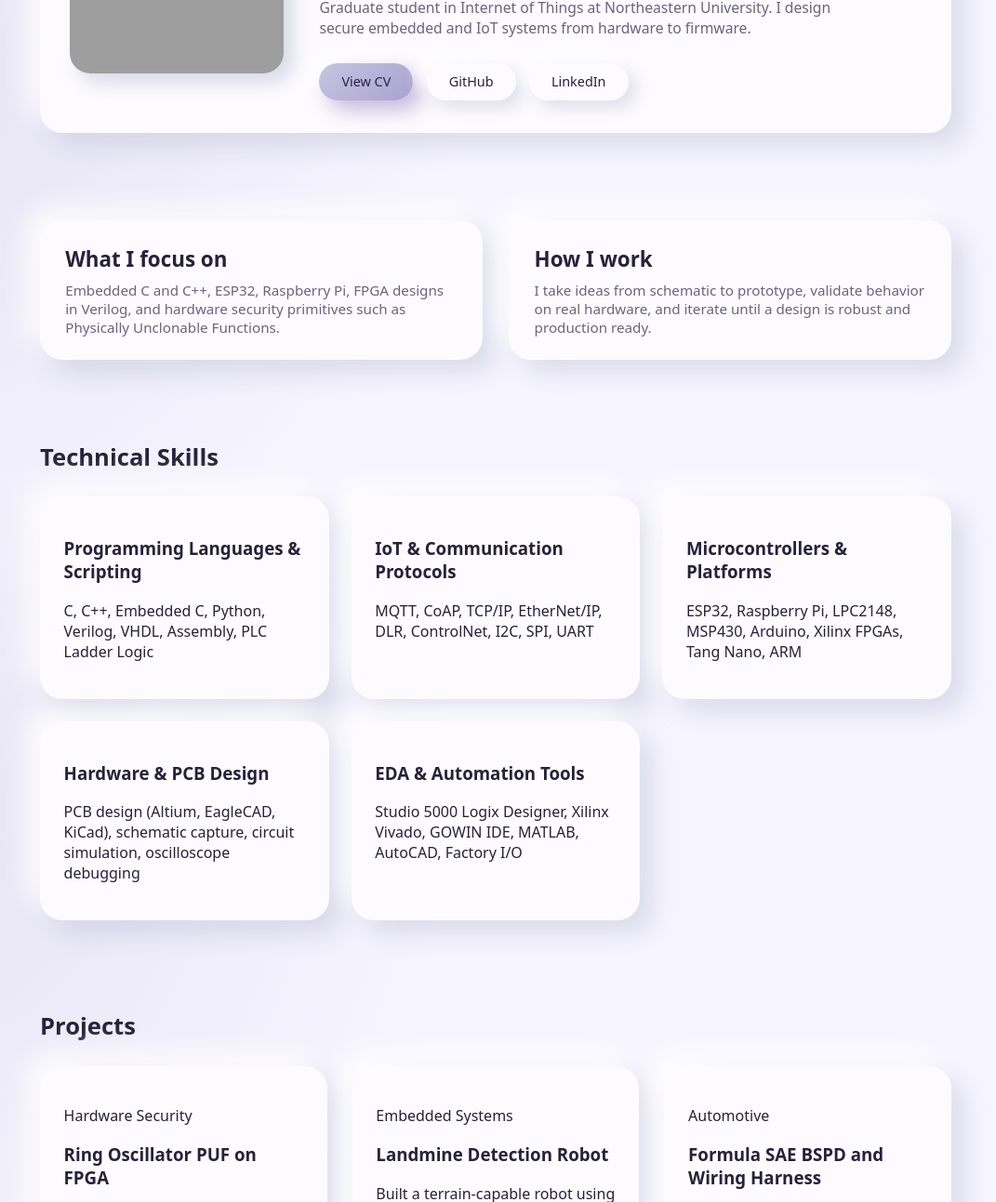
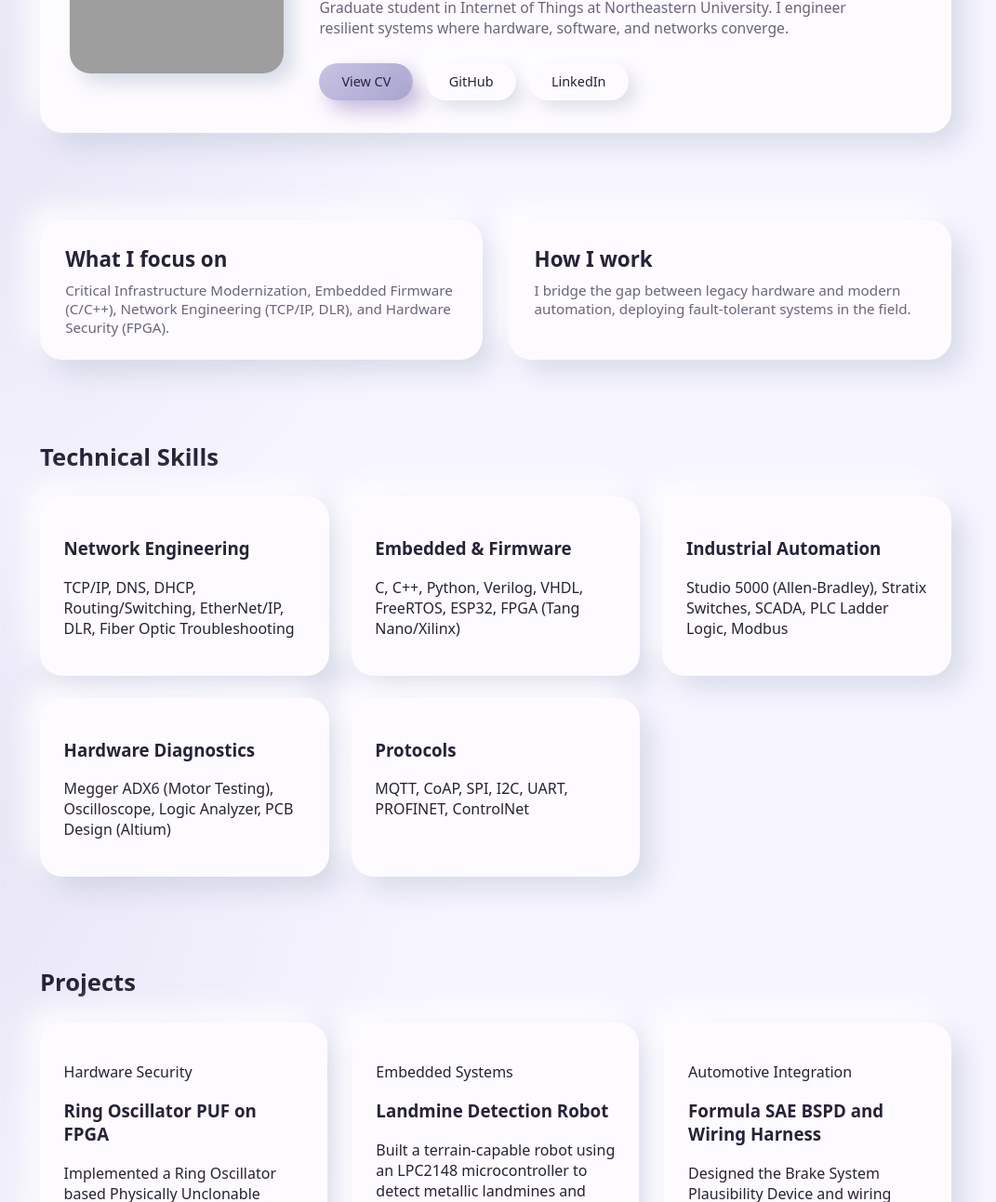
Before and after one commit to AtharvaK1810/AtharvaK1810.github.io, a plain HTML site: page index.html in a window 1280 px wide. Shown: the part 286-1579 px from the top of the page at 93% size, without its empty margins (107-1178 px from the left). Drawn offline with Linux system fonts and the light colour scheme; grey boxes are pictures that could not be loaded.

Commit message:
Update index.html

```diff
--- a/index.html
+++ b/index.html
@@ -35,13 +35,13 @@
       </div>
 
       <div class="hero-content">
-        <p class="hero-eyebrow">Embedded Systems. IoT. FPGA. Hardware Security.</p>
+        <p class="hero-eyebrow">Embedded Systems. IoT. Industrial Automation.</p>
 
         <h1 class="hero-title">Atharva Prashant Kale</h1>
 
         <p class="hero-subtitle">
           Graduate student in Internet of Things at Northeastern University.
-          I design secure embedded and IoT systems from hardware to firmware.
+          I engineer resilient systems where hardware, software, and networks converge.
         </p>
 
         <div class="hero-actions">
@@ -64,16 +64,16 @@
       <div class="highlight-column">
         <h2>What I focus on</h2>
         <p>
-          Embedded C and C++, ESP32, Raspberry Pi, FPGA designs in Verilog,
-          and hardware security primitives such as Physically Unclonable Functions.
+          Critical Infrastructure Modernization, Embedded Firmware (C/C++),
+          Network Engineering (TCP/IP, DLR), and Hardware Security (FPGA).
         </p>
       </div>
 
       <div class="highlight-column">
         <h2>How I work</h2>
         <p>
-          I take ideas from schematic to prototype, validate behavior on real hardware,
-          and iterate until a design is robust and production ready.
+          I bridge the gap between legacy hardware and modern automation,
+          deploying fault-tolerant systems in the field.
         </p>
       </div>
     </div>
@@ -85,28 +85,28 @@
 
       <div class="education-grid">
         <div class="education-item">
-          <h3>Programming Languages &amp; Scripting</h3>
-          <p>C, C++, Embedded C, Python, Verilog, VHDL, Assembly, PLC Ladder Logic</p>
+          <h3>Network Engineering</h3>
+          <p>TCP/IP, DNS, DHCP, Routing/Switching, EtherNet/IP, DLR, Fiber Optic Troubleshooting</p>
         </div>
 
         <div class="education-item">
-          <h3>IoT &amp; Communication Protocols</h3>
-          <p>MQTT, CoAP, TCP/IP, EtherNet/IP, DLR, ControlNet, I2C, SPI, UART</p>
+          <h3>Embedded & Firmware</h3>
+          <p>C, C++, Python, Verilog, VHDL, FreeRTOS, ESP32, FPGA (Tang Nano/Xilinx)</p>
         </div>
 
         <div class="education-item">
-          <h3>Microcontrollers &amp; Platforms</h3>
-          <p>ESP32, Raspberry Pi, LPC2148, MSP430, Arduino, Xilinx FPGAs, Tang Nano, ARM</p>
+          <h3>Industrial Automation</h3>
+          <p>Studio 5000 (Allen-Bradley), Stratix Switches, SCADA, PLC Ladder Logic, Modbus</p>
         </div>
 
         <div class="education-item">
-          <h3>Hardware &amp; PCB Design</h3>
-          <p>PCB design (Altium, EagleCAD, KiCad), schematic capture, circuit simulation, oscilloscope debugging</p>
+          <h3>Hardware Diagnostics</h3>
+          <p>Megger ADX6 (Motor Testing), Oscilloscope, Logic Analyzer, PCB Design (Altium)</p>
         </div>
 
         <div class="education-item">
-          <h3>EDA &amp; Automation Tools</h3>
-          <p>Studio 5000 Logix Designer, Xilinx Vivado, GOWIN IDE, MATLAB, AutoCAD, Factory I/O</p>
+          <h3>Protocols</h3>
+          <p>MQTT, CoAP, SPI, I2C, UART, PROFINET, ControlNet</p>
         </div>
       </div>
     </div>
@@ -141,7 +141,7 @@
         </article>
 
         <article class="card">
-          <p class="card-eyebrow">Automotive</p>
+          <p class="card-eyebrow">Automotive Integration</p>
           <h3 class="card-title">
             <a href="https://github.com/AtharvaK1810/Hyperion-Racing-Team"
                target="_blank" rel="noopener" class="project-link">
@@ -167,11 +167,11 @@
           <span>MassDOT · Boston, MA (Jan 2026 – Present)</span>
         </div>
         <p class="timeline-text">
-          <strong>Network Architecture:</strong> Designing the migration of legacy ControlNet tunnel infrastructure to modern EtherNet/IP Fiber rings using <strong>Stratix 5800</strong> switches and <strong>1756-EN2TR</strong> modules.
+          <strong>Field Deployment:</strong> Leading the on-site commissioning of <strong>Stratix 5800</strong> network switches and <strong>Allen-Bradley PLCs</strong> within active highway tunnels, ensuring seamless integration with legacy infrastructure.
           <br><br>
-          <strong>Systems Integration:</strong> Managing firmware upgrades for redundant ControlLogix systems (Studio 5000) and configuring Add-On Profiles (AOP) for seamless SCADA integration.
+          <strong>Network Engineering:</strong> Configuring and troubleshooting industrial network protocols (EtherNet/IP, TCP/IP) and redundancy topologies (DLR) to maintain 24/7 system availability.
           <br><br>
-          <strong>Diagnostics:</strong> Performing RLC health analysis on 460V motors using Megger ADX6 and auditing legacy hardware (1771 I/O, Emerson RX3i) for modernization.
+          <strong>Electro-Mechanical Diagnostics:</strong> Performing root-cause analysis on 460V motors and control cabinets using precision diagnostic tools (Megger) to resolve hardware escalations in the field.
         </p>
       </div>
 
@@ -181,8 +181,7 @@
           <span>Broad Net India · Mumbai</span>
         </div>
         <p class="timeline-text">
-          Configured routers, switches, and fiber equipment for residential and commercial clients,
-          focusing on uptime, packet loss, and secure network access.
+          Configured DNS, DHCP, and TCP/IP routing tables for edge devices, analyzing traffic flow logs to reduce packet loss and optimize network throughput.
         </p>
       </div>
 
```
